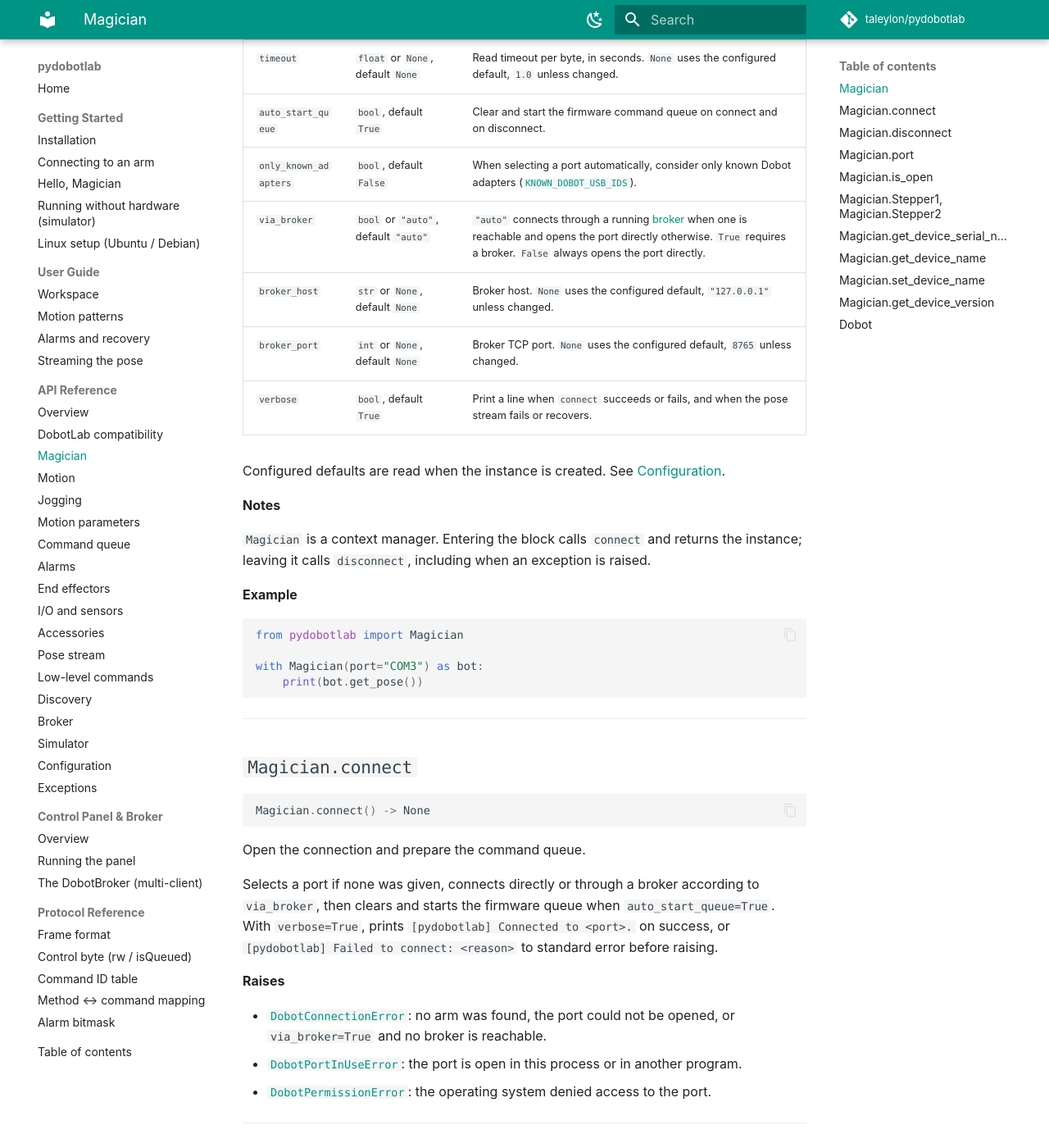
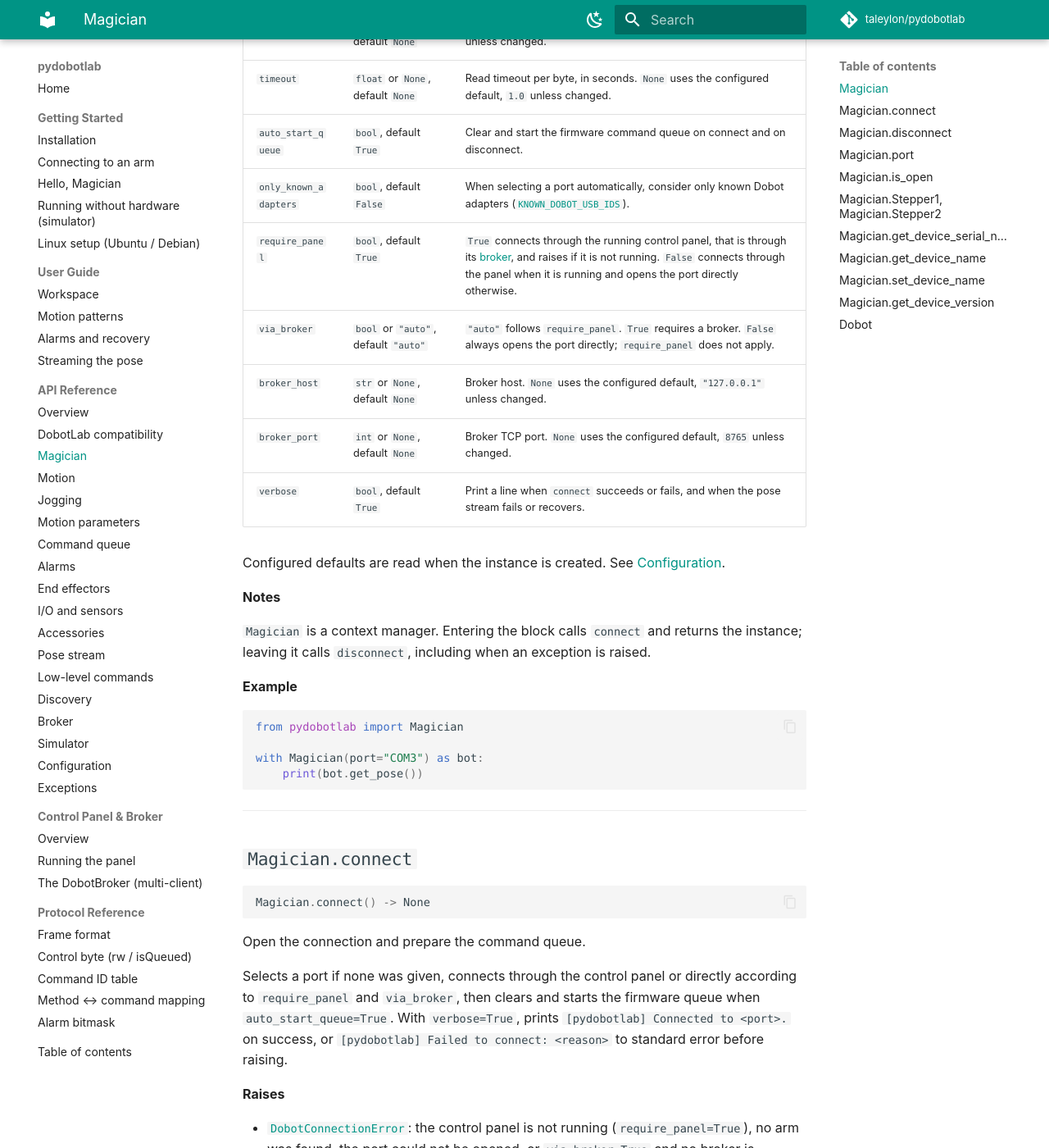
Before and after one commit to taleylon/pydobotlab, an MkDocs documentation site: the page built from docs/api/magician.md, in a window 1280 px wide and 1400 px high, scrolled down 1195 px. Shown: the whole window at 82% size. Built offline with MkDocs 1.6.1 and Material for MkDocs 9.7.7, drawn with Linux system fonts in a browser that asks for light colours; comment, search, counter and statistics services are not loaded; some of the changed text lies outside the part shown.

````diff
--- a/docs/api/magician.md
+++ b/docs/api/magician.md
@@ -1,6 +1,6 @@
 # Magician
 
-`Magician` controls one Dobot Magician arm. Create an instance, then open the connection with `connect()` or a `with` block.
+`Magician` controls one Dobot Magician arm. Create an instance, then open the connection with `connect()` or a `with` block. By default, the connection goes through the [control panel](../panel/running.md#scripts), which must be running.
 
 | Member | Description |
 |---|---|
@@ -21,7 +21,7 @@
 ## `Magician` {#magician}
 
 ```python
-Magician(port=None, baudrate=None, timeout=None, *, auto_start_queue=True, only_known_adapters=False, via_broker="auto", broker_host=None, broker_port=None, verbose=True)
+Magician(port=None, baudrate=None, timeout=None, *, auto_start_queue=True, only_known_adapters=False, require_panel=True, via_broker="auto", broker_host=None, broker_port=None, verbose=True)
 ```
 
 Create a driver for one arm. The connection opens on [`connect`](#connect).
@@ -35,7 +35,8 @@ Create a driver for one arm. The connection opens on [`connect`](#connect).
 | `timeout` | `float` or `None`, default `None` | Read timeout per byte, in seconds. `None` uses the configured default, `1.0` unless changed. |
 | `auto_start_queue` | `bool`, default `True` | Clear and start the firmware command queue on connect and on disconnect. |
 | `only_known_adapters` | `bool`, default `False` | When selecting a port automatically, consider only known Dobot adapters ([`KNOWN_DOBOT_USB_IDS`](discovery.md#known_dobot_usb_ids)). |
-| `via_broker` | `bool` or `"auto"`, default `"auto"` | `"auto"` connects through a running [broker](broker.md) when one is reachable and opens the port directly otherwise. `True` requires a broker. `False` always opens the port directly. |
+| `require_panel` | `bool`, default `True` | `True` connects through the running control panel, that is through its [broker](broker.md), and raises if it is not running. `False` connects through the panel when it is running and opens the port directly otherwise. |
+| `via_broker` | `bool` or `"auto"`, default `"auto"` | `"auto"` follows `require_panel`. `True` requires a broker. `False` always opens the port directly; `require_panel` does not apply. |
 | `broker_host` | `str` or `None`, default `None` | Broker host. `None` uses the configured default, `"127.0.0.1"` unless changed. |
 | `broker_port` | `int` or `None`, default `None` | Broker TCP port. `None` uses the configured default, `8765` unless changed. |
 | `verbose` | `bool`, default `True` | Print a line when `connect` succeeds or fails, and when the pose stream fails or recovers. |
@@ -65,11 +66,11 @@ Magician.connect() -> None
 
 Open the connection and prepare the command queue.
 
-Selects a port if none was given, connects directly or through a broker according to `via_broker`, then clears and starts the firmware queue when `auto_start_queue=True`. With `verbose=True`, prints `[pydobotlab] Connected to <port>.` on success, or `[pydobotlab] Failed to connect: <reason>` to standard error before raising.
+Selects a port if none was given, connects through the control panel or directly according to `require_panel` and `via_broker`, then clears and starts the firmware queue when `auto_start_queue=True`. With `verbose=True`, prints `[pydobotlab] Connected to <port>.` on success, or `[pydobotlab] Failed to connect: <reason>` to standard error before raising.
 
 **Raises**
 
-- [`DobotConnectionError`](errors.md#dobotconnectionerror): no arm was found, the port could not be opened, or `via_broker=True` and no broker is reachable.
+- [`DobotConnectionError`](errors.md#dobotconnectionerror): the control panel is not running (`require_panel=True`), no arm was found, the port could not be opened, or `via_broker=True` and no broker is reachable.
 - [`DobotPortInUseError`](errors.md#dobotportinuseerror): the port is open in this process or in another program.
 - [`DobotPermissionError`](errors.md#dobotpermissionerror): the operating system denied access to the port.
 
````
Also changed, not shown: docs/api/broker.md (+12 -1 lines), docs/api/errors.md (+1 -1 lines), docs/api/simulator.md (+1 -1 lines).
